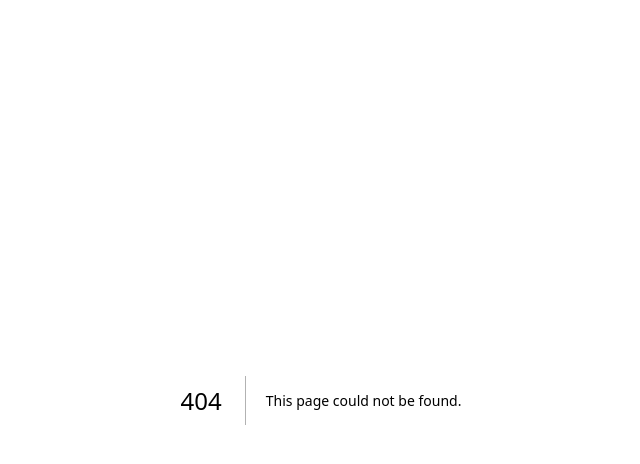
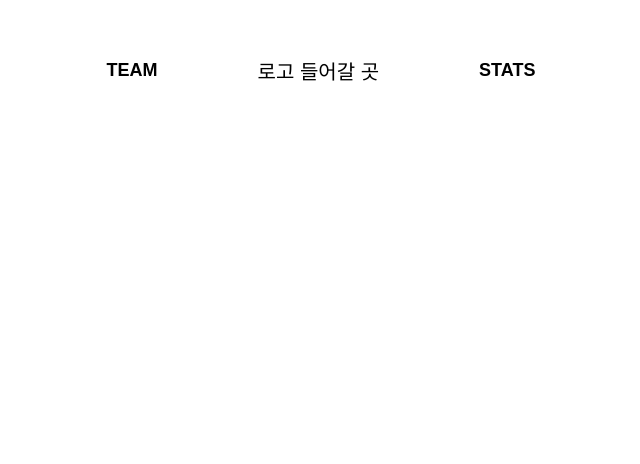
Before and after one commit to chaewoong0407/volleyball-records, a Next.js app: page /team/1 in a window 1280 px wide. Before the commit this address had no page. Shown: the top 464 px of the page, without its empty margins (319-959 px from the left). Built offline with nearby package versions, Linux system fonts and the light colour scheme.

Commit message:
Header 컴포넌트 제작 및 페이지 라우팅

```diff
--- /dev/null
+++ b/components/Header/Header.tsx
@@ -0,0 +1,30 @@
+import styled from '@emotion/styled';
+import Link from 'next/link';
+
+const Container = styled.div`
+  display: flex;
+  justify-content: center;
+  align-items: center;
+  width: 100%;
+  height: 140px;
+  background-color: #fff;
+  gap: 100px;
+`;
+
+const NavContent = styled(Link)`
+  color: #000000;
+  font-size: 18px;
+  font-weight: 600;
+`;
+
+const Header = () => {
+  return (
+    <Container>
+      <NavContent href={'/team'}>TEAM</NavContent>
+      <div>로고 들어갈 곳</div>
+      <NavContent href={'/stat'}>STATS</NavContent>
+    </Container>
+  );
+};
+
+export default Header;
--- /dev/null
+++ b/components/index.ts
@@ -0,0 +1,3 @@
+import Header from './Header/Header';
+
+export { Header };
--- /dev/null
+++ b/pages/team/[id]/index.tsx
@@ -0,0 +1,27 @@
+import styled from '@emotion/styled';
+import { Header } from 'components';
+import { useRouter } from 'next/router';
+
+const Container = styled.div`
+  width: 100%;
+  height: calc(100% - 140px);
+`;
+
+const renderContentByQueryId = (id: string) =>
+  ({
+    men: <></>,
+    women: <></>,
+  }[id] || <></>);
+
+const Team = () => {
+  const router = useRouter();
+  const id = router.query.id as string;
+  return (
+    <Container>
+      <Header />
+      {renderContentByQueryId(id)}
+    </Container>
+  );
+};
+
+export default Team;
```
